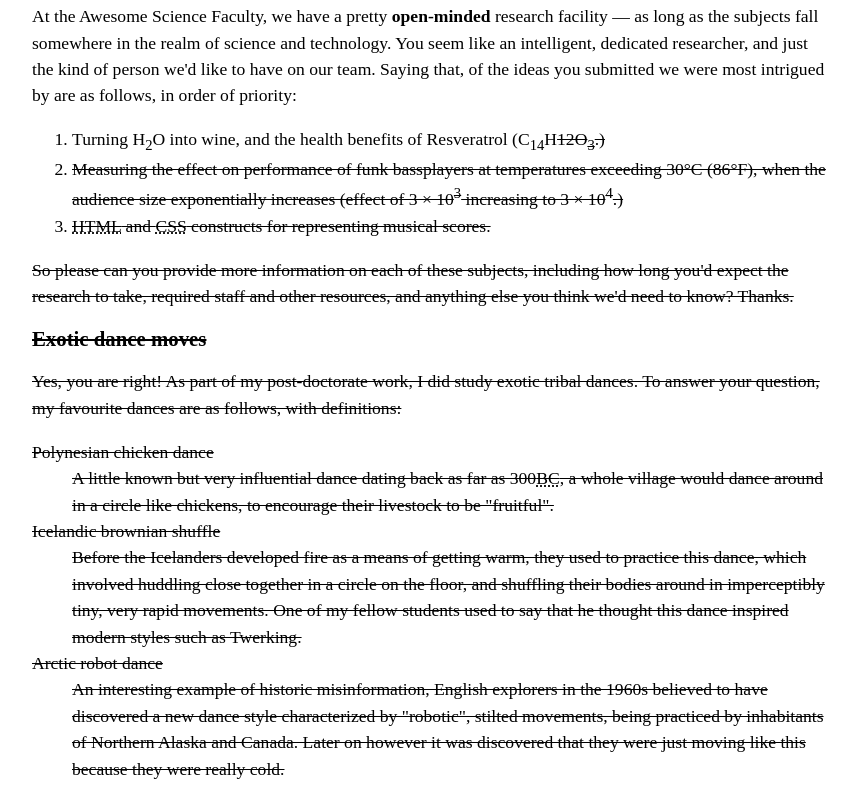
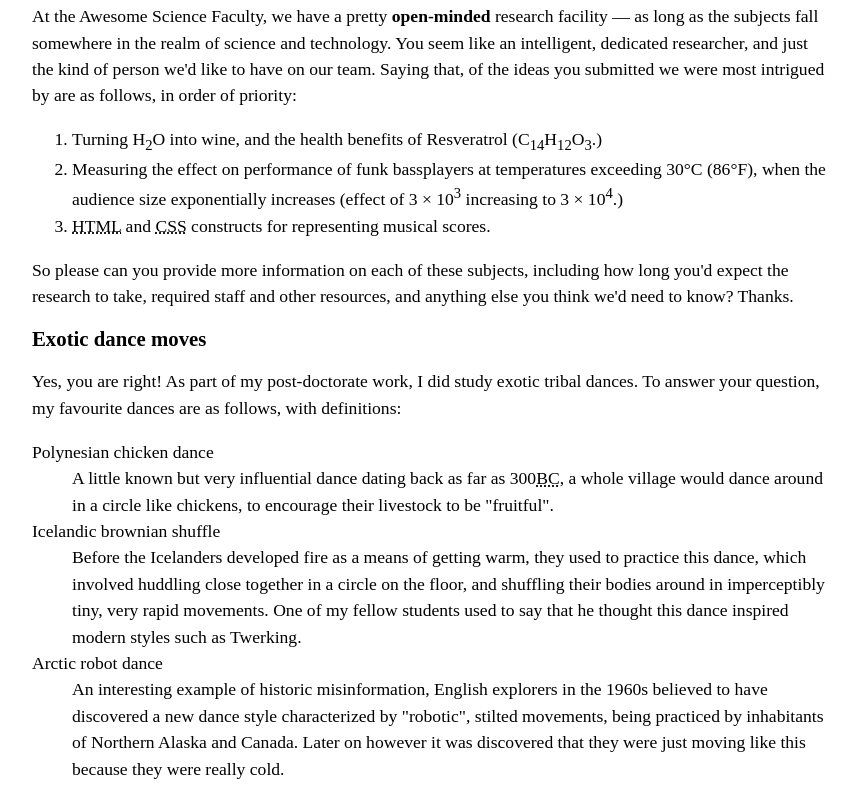
Before and after one commit to Skyler-Smith/skyler-smith.github.io, a plain HTML site: page letter-markup/index.html in a window 1280 px wide. Shown: the part 878-1675 px from the top of the page, without its empty margins (208-1065 px from the left). Drawn offline with Linux system fonts and the light colour scheme.

Commit message:
Fixing again
Skyler Dumb dumb

```diff
--- a/letter-markup/index.html
+++ b/letter-markup/index.html
@@ -110,7 +110,7 @@ UK
 <p>At the Awesome Science Faculty, we have a pretty <strong>open-minded</strong> research facility — as long as the subjects fall somewhere in the realm of science and technology. You seem like an intelligent, dedicated researcher, and just the kind of person we'd like to have on our team. Saying that, of the ideas you submitted we were most intrigued by are as follows, in order of priority:</p>
 
  <ol>
-    <li>Turning H<sub>2</sub>O into wine, and the health benefits of Resveratrol (C<sub>14</sub>H<s/ub>12</sub>O<sub>3</sub>.)</li>
+    <li>Turning H<sub>2</sub>O into wine, and the health benefits of Resveratrol (C<sub>14</sub>H<sub>12</sub>O<sub>3</sub>.)</li>
     <li>Measuring the effect on performance of funk bassplayers at temperatures exceeding 30°C (86°F), when the audience size exponentially increases (effect of 3 × 10<sup>3</sup> increasing to 3 × 10<sup>4</sup>.)</li>
     <li> <abbr title="Hypertext markup language">HTML</abbr> and <abbr title="Cascading Style Sheets">CSS</abbr> constructs for representing musical scores.</li>
 </ol>
```
